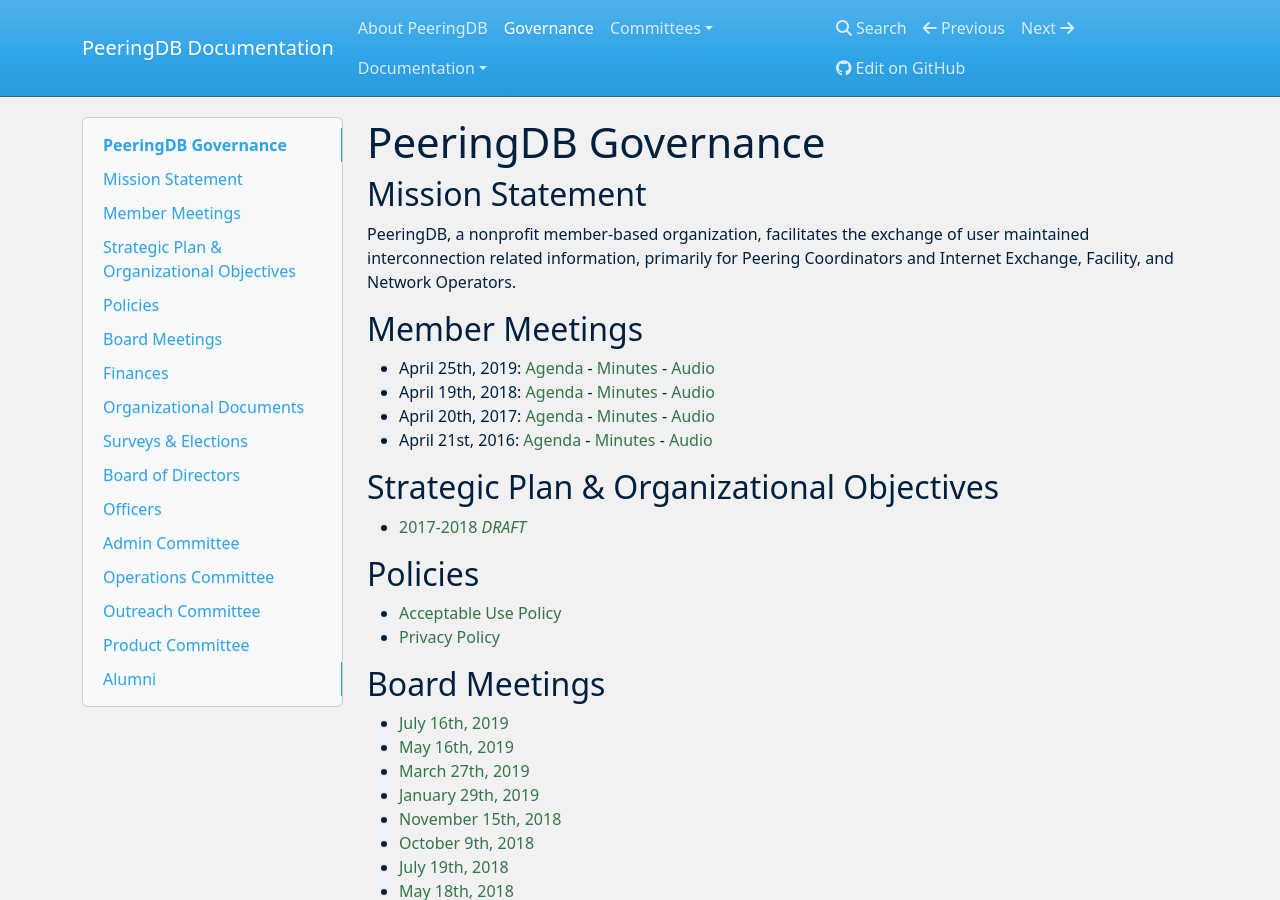
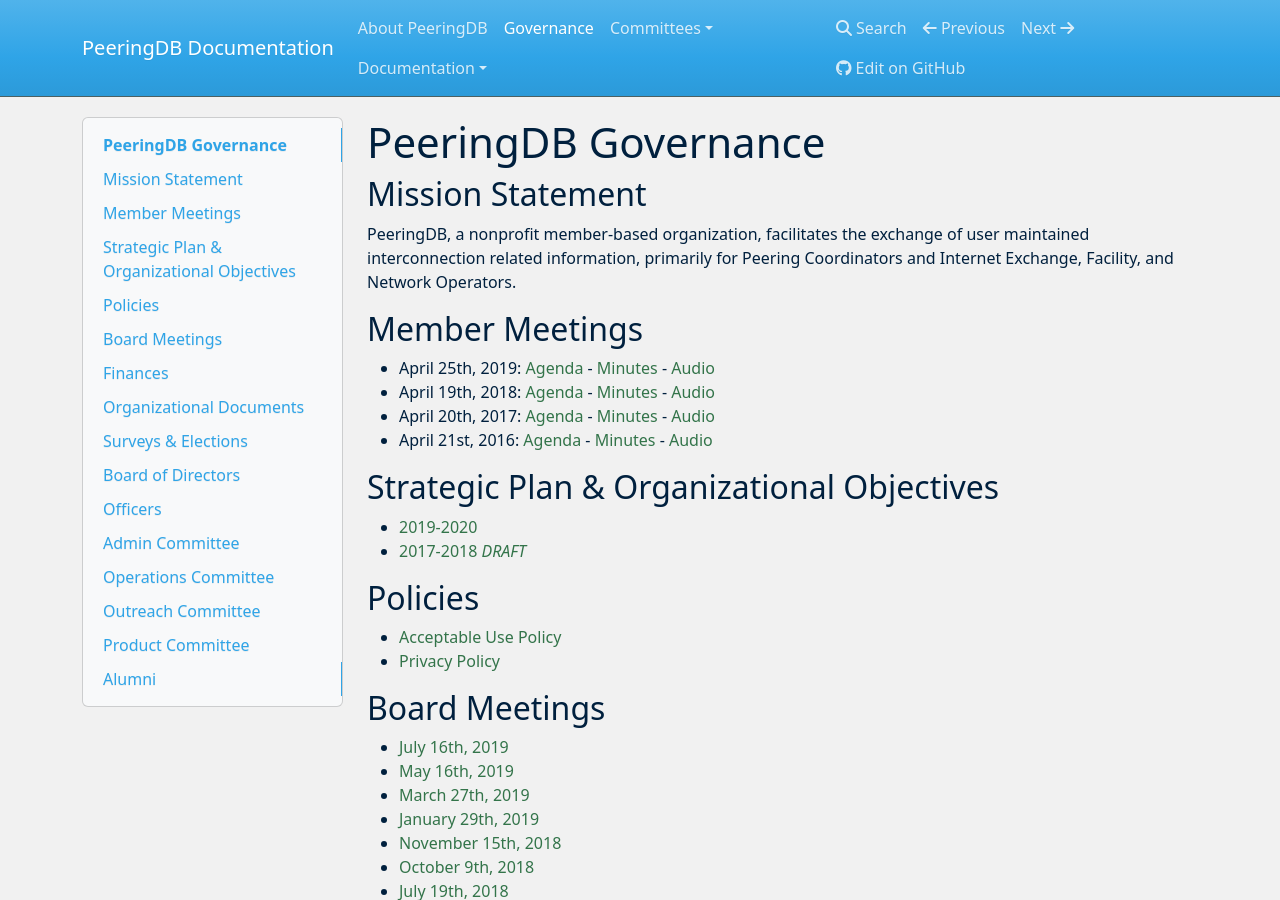
Before and after one commit to peeringdb/docs, an MkDocs documentation site: the page built from docs/gov.md, in a window 1280 px wide and 900 px high. Built offline with MkDocs 1.6.1, drawn with Linux system fonts in a browser that asks for light colours; nearby versions of some CDN libraries.

Commit message:
Add 2019-2020 Strategic Plan.

```diff
--- a/docs/gov.md
+++ b/docs/gov.md
@@ -14,6 +14,7 @@
 
 ## Strategic Plan & Organizational Objectives
 
+- [2019-2020](gov/misc/2019-05-20-PeeringDB_Strategic_Plan_2019-2020.pdf)
 - [2017-2018 *DRAFT*](gov/misc/2017-02-09-PeeringDB_Strategic_Plan_2017-2018-DRAFT.pdf)
 
 ## Policies
```
Also changed, not shown: 1 other file.
